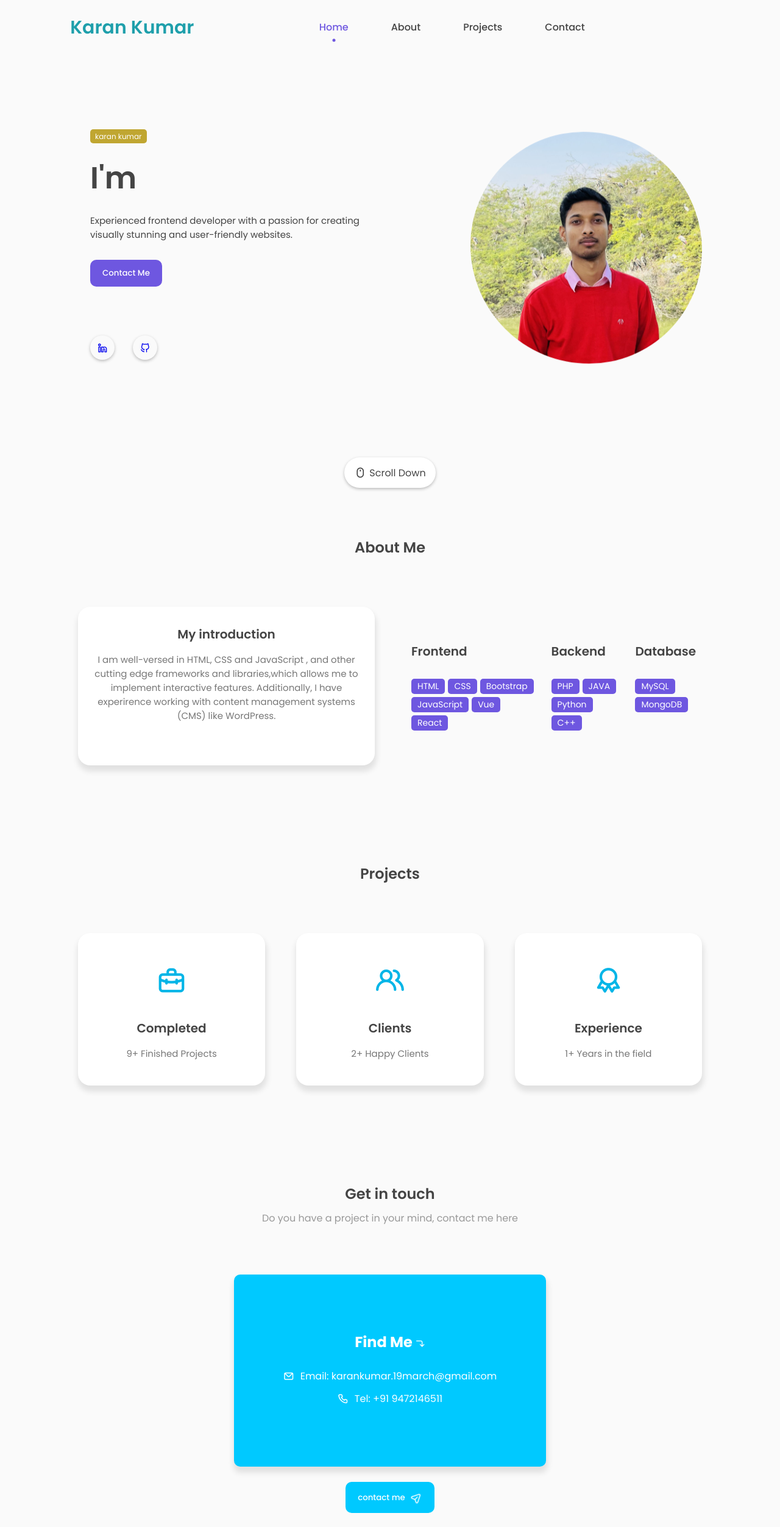
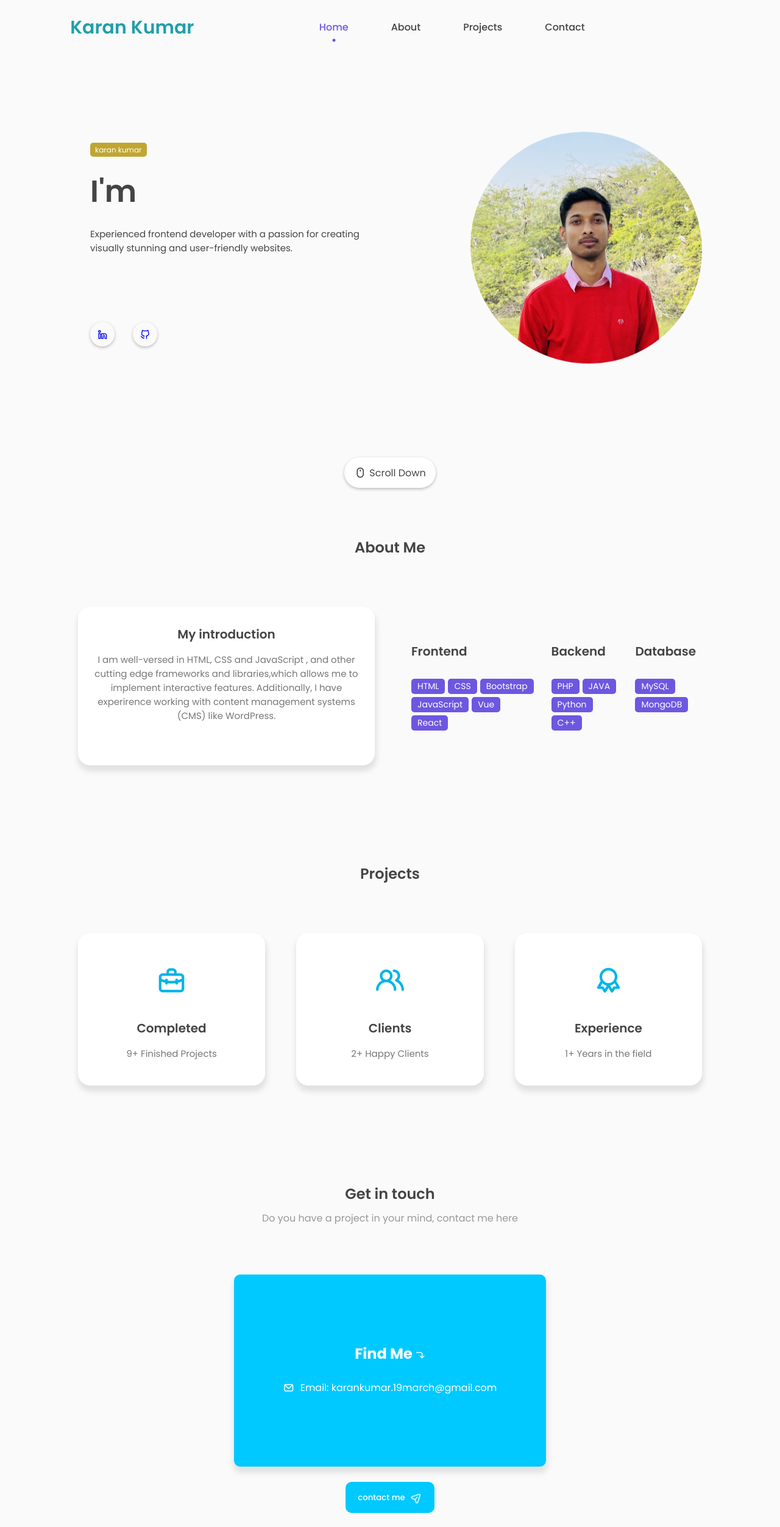
Before and after one commit to karanBR05/profile, a plain HTML site: page index.html in a window 1280 px wide. Shown: the top 2504 px of the page at 61% size. Drawn offline with nearby package versions, Linux system fonts and the light colour scheme; a script that the page names is missing.

Commit message:
Update index.html

```diff
--- a/index.html
+++ b/index.html
@@ -68,9 +68,9 @@
                    and user-friendly websites.
                 </p>
             </div>
-            <div class="featured-text-btn">
+           <!--  <div class="featured-text-btn">
                 <button class="btn blue-btn">Contact Me</button>
-                </div>
+                </div> -->
             <div class="social_icons">
                 <div class="icon">
                     <a href="https://www.linkedin.com/in/karankumar1903/">  <i  class="uil uil-linkedin-alt"></i></a></div>
@@ -181,7 +181,7 @@
                 <div class="contact-info">
                     <h2>Find Me <i class="uil uil-corner-right-down"></i></h2>
                     <p><i class="uil uil-envelope"></i> Email: karankumar.19march@gmail.com</p>
-                    <p><i class="uil uil-phone"></i> Tel: +91 9472146511</p>
+                   <!-- <p><i class="uil uil-phone"></i> Tel: +91 </p>  -->
                 </div>
              </div>
               </div>
```
